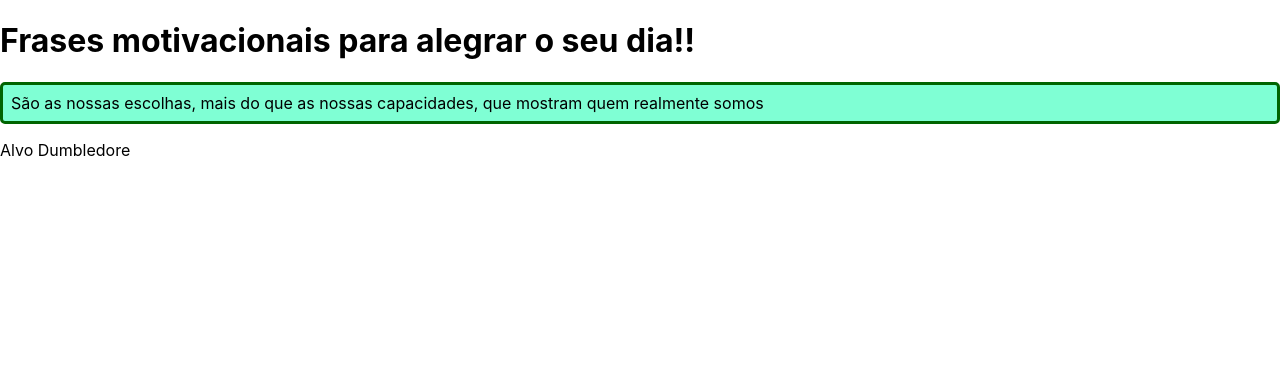
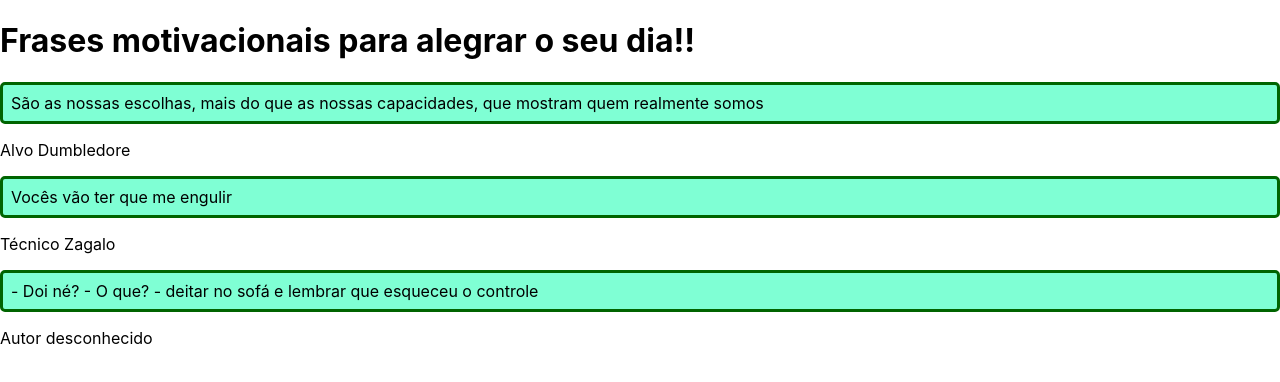
Before and after one commit to viniciosneves/serratec-frases-motivacionais, a React (Create React App) app: page / in a window 1280 px wide. Shown: the top 382 px of the page. Built offline with nearby package versions, Linux system fonts and the light colour scheme.

Commit message:
adicionando props

```diff
--- a/src/App.js
+++ b/src/App.js
@@ -2,10 +2,28 @@ import FraseMotivacional from
   './componentes/FraseMotivacional/FraseMotivacional'
 
 function App() {
+
+  const frases = [
+    {
+      texto: 'São as nossas escolhas, mais do que as nossas capacidades, que mostram quem realmente somos',
+      autor: 'Alvo Dumbledore'
+    },
+    {
+      texto: 'Vocês vão ter que me engulir',
+      autor: 'Técnico Zagalo'
+    },
+    {
+      texto: '- Doi né? - O que? - deitar no sofá e lembrar que esqueceu o controle',
+      autor: 'Autor desconhecido'
+    },
+  ]
+
   return (
     <div>
       <h1>Frases motivacionais para alegrar o seu dia!!</h1>
-      <FraseMotivacional />
+      <FraseMotivacional frase={frases[0].texto} autor={frases[0].autor} />
+      <FraseMotivacional frase={frases[1].texto} autor={frases[1].autor} />
+      <FraseMotivacional frase={frases[2].texto} autor={frases[2].autor} />
     </div>
   );
 }
--- a/src/componentes/FraseMotivacional/FraseMotivacional.jsx
+++ b/src/componentes/FraseMotivacional/FraseMotivacional.jsx
@@ -1,12 +1,12 @@
 import './estilos.css'
 
-function FraseMotivacional () {
+function FraseMotivacional (props)  {
   return <div>
     <p className="frase">
-      São as nossas escolhas, mais do que as nossas capacidades, que mostram quem realmente somos
+      {props.frase}
     </p>
     <p>
-      Alvo Dumbledore
+      {props.autor}
     </p>
   </div>
 }
```
